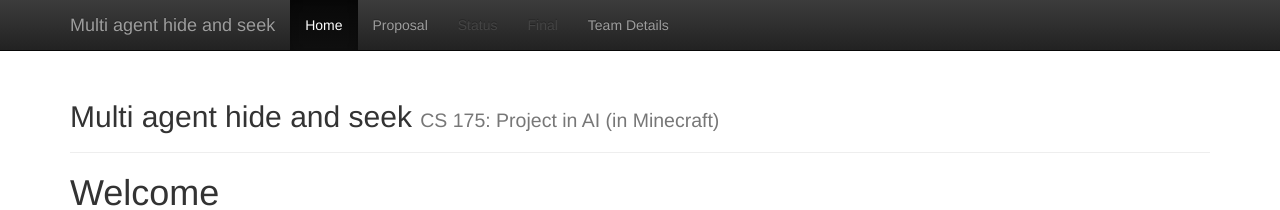
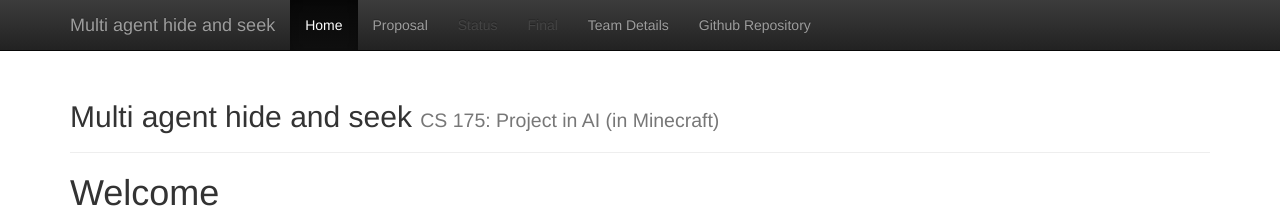
Before and after one commit to dennisvtang/Multi-agent-hide-and-seek, a Jekyll site: the page built from docs/index.md, in a window 1280 px wide. Shown: the top 210 px of the page. Built offline with Jekyll 4.4.1, drawn with Linux system fonts in a browser that asks for light colours.

Commit message:
Apply tab for github repo

```diff
--- a/docs/_layouts/default.html
+++ b/docs/_layouts/default.html
@@ -64,6 +64,8 @@
             <li class="{{ statusClass }}{% if current[1] == 'status.html' %} active {% endif %}"><a href="status.html">Status</a></li>
             <li class="{{ finalClass }}{% if current[1] == 'final.html' %} active {% endif %}"><a href="final.html">Final</a></li>
             <li class="{% if current[1] == 'team.html' %} active {% endif %}"><a href="team.html">Team Details</a></li>
+            <li class="{{ Github Repository }}"><a
+              href="https://github.com/dennisvtang/Multi-agent-hide-and-seek/settings/pages">Github Repository</a>
           </ul>
         </div><!--/.nav-collapse -->
       </div>
```
